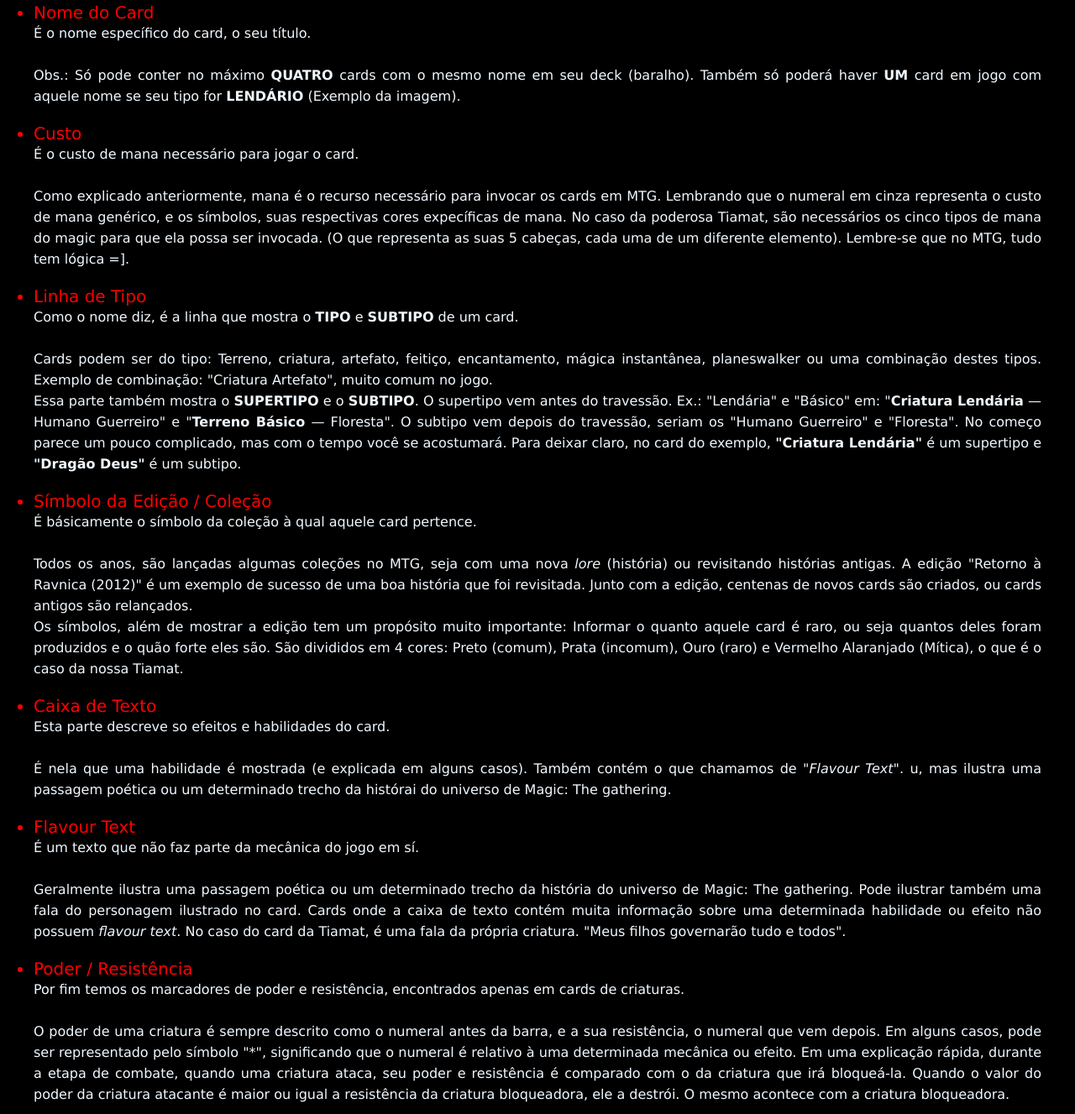
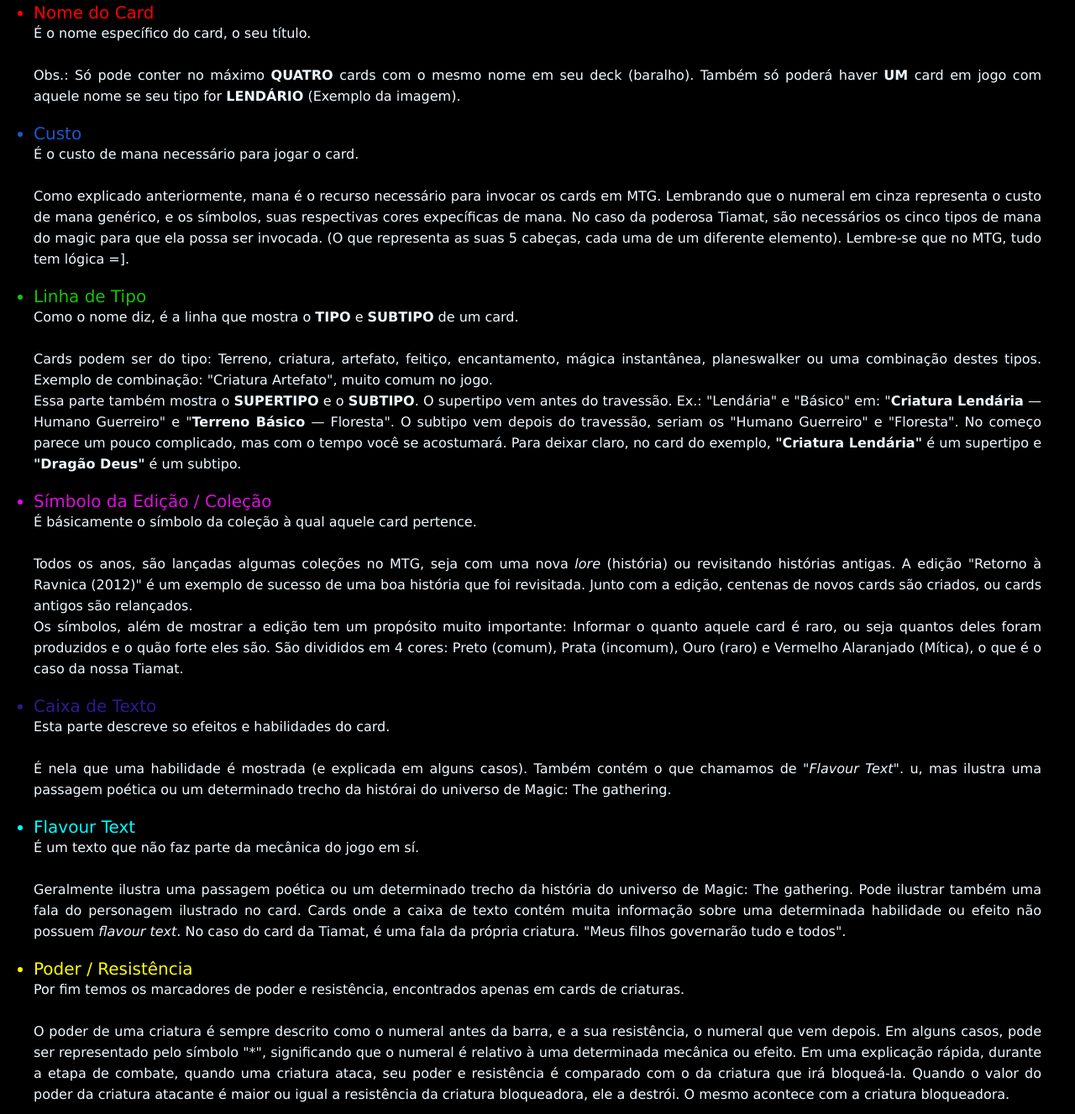
Before and after one commit to Willgomes-88/projeto-html-css-FATEC, a plain HTML site: page anatomy.html in a window 1280 px wide. Shown: the part 2033-3360 px from the top of the page at 84% size. Drawn offline with Linux system fonts and the light colour scheme.

Commit message:
Alterado cores do menú anatomia

```diff
--- a/anatomy.html
+++ b/anatomy.html
@@ -50,32 +50,32 @@
 
 
         <ul>
-            <li class="titulo-lista-anatomia">Nome do Card</li>
+            <li class="titulo-lista-anatomia nome">Nome do Card</li>
             <p class="descricao-lista">É o nome específico do card, o seu  título.  <br><br>
             Obs.: Só pode conter no máximo <strong>QUATRO</strong> cards com o mesmo nome em seu deck (baralho). Também só poderá haver <strong>UM</strong> card em jogo com aquele nome se seu tipo for <strong>LENDÁRIO</strong>  (Exemplo da imagem).  </p>
 
-            <li class="titulo-lista-anatomia">Custo</li>
+            <li class="titulo-lista-anatomia custo">Custo</li>
             <p class="descricao-lista">É o custo de mana necessário para jogar o card. <br><br>
             Como explicado anteriormente, mana é o recurso necessário para invocar os cards em MTG. Lembrando que o numeral em cinza representa o custo de mana genérico, e os símbolos, suas respectivas cores expecíficas de mana. No caso da poderosa Tiamat, são necessários os cinco tipos de mana do magic para que ela possa ser invocada. (O que representa as suas 5 cabeças, cada uma de um diferente elemento). Lembre-se que no MTG, tudo tem lógica =].  </p>
 
-            <li class="titulo-lista-anatomia">Linha de Tipo</li>
+            <li class="titulo-lista-anatomia linha-tipo">Linha de Tipo</li>
             <p class="descricao-lista">Como o nome diz, é a linha que mostra o <strong>TIPO</strong> e <strong>SUBTIPO</strong> de um card. <br><br>
                 Cards podem ser do tipo: Terreno, criatura, artefato, feitiço, encantamento, mágica instantânea, planeswalker ou uma combinação destes tipos. Exemplo de combinação: "Criatura Artefato", muito comum no jogo. <br> Essa parte também mostra o <strong>SUPERTIPO</strong> e o <strong>SUBTIPO</strong>. O supertipo vem antes do travessão. Ex.: "Lendária" e "Básico" em: "<strong>Criatura Lendária</strong> — Humano Guerreiro" e "<strong>Terreno Básico</strong> — Floresta". O subtipo vem depois do travessão, seriam os "Humano Guerreiro" e "Floresta". No começo parece um pouco complicado, mas com o tempo você se acostumará. Para deixar claro, no card do exemplo, <strong>"Criatura Lendária"</strong> é um supertipo e <strong>"Dragão Deus"</strong> é um subtipo.  </p>
 
-                <li class="titulo-lista-anatomia">Símbolo da Edição / Coleção</li>
+                <li class="titulo-lista-anatomia edicao">Símbolo da Edição / Coleção</li>
             <p class="descricao-lista">É básicamente o símbolo da coleção à qual aquele card pertence. <br><br>
                 Todos os anos, são lançadas algumas coleções no MTG, seja com uma nova <i>lore</i> (história) ou revisitando histórias antigas. A edição "Retorno à Ravnica (2012)" é um exemplo de sucesso de uma boa história que foi revisitada. Junto com a edição, centenas de novos cards são criados, ou cards antigos são relançados. <br>
             Os símbolos, além de mostrar a edição tem um propósito muito importante: Informar o quanto aquele card é raro, ou seja quantos deles foram produzidos e o quão forte eles são. São divididos em 4 cores: Preto (comum), Prata (incomum), Ouro (raro) e Vermelho Alaranjado (Mítica), o que é o caso da nossa Tiamat. </p>
 
-            <li class="titulo-lista-anatomia">Caixa de Texto</li>
+            <li class="titulo-lista-anatomia caixa-texto">Caixa de Texto</li>
             <p class="descricao-lista">Esta parte descreve so efeitos e habilidades do card. <br><br> É nela que uma habilidade é mostrada (e explicada em alguns casos). Também contém o que chamamos de <i>"Flavour Text"</i>. u, mas ilustra uma passagem poética ou um determinado trecho da histórai do universo de Magic: The gathering.</p>
 
-            <li class="titulo-lista-anatomia">Flavour Text</li>
+            <li class="titulo-lista-anatomia flavour">Flavour Text</li>
             <p class="descricao-lista">É um texto que não faz parte da mecânica do jogo em sí. <br><br>
                 Geralmente ilustra uma passagem poética ou um determinado trecho da história do universo de Magic: The gathering. Pode ilustrar também uma fala do personagem ilustrado no card. Cards onde a caixa de texto contém muita informação sobre uma determinada habilidade ou efeito não possuem <i>flavour text</i>. No caso do card da Tiamat, é uma fala da própria criatura. "Meus filhos governarão tudo e todos".
             </p>
 
-            <li class="titulo-lista-anatomia">Poder / Resistência</li>
+            <li class="titulo-lista-anatomia poder-res">Poder / Resistência</li>
             <p class="descricao-lista">Por fim temos os marcadores de poder e resistência, encontrados apenas em cards de criaturas. <br><br>
             O poder de uma criatura é sempre descrito como o numeral antes da barra, e a sua resistência, o numeral que vem depois. Em alguns casos, pode ser representado pelo símbolo "*", significando que o numeral é relativo à uma determinada mecânica ou efeito. Em uma explicação rápida, durante a etapa de combate, quando uma criatura ataca, seu poder e resistência é comparado com o da criatura que irá bloqueá-la. Quando o valor do poder da criatura atacante é maior ou igual a resistência da criatura bloqueadora, ele a destrói. O mesmo acontece com a criatura bloqueadora.</p>
 
--- a/style.css
+++ b/style.css
@@ -574,6 +574,35 @@ h2.titulo-objetivo,
    color: red;
 }
 
+.nome{
+
+   color: red;
+}
+
+.custo{
+   color: rgba(33, 91, 216, 0.952);
+}
+
+.linha-tipo{
+   color: rgb(22, 196, 6);
+}
+
+.edicao{
+   color: rgb(221, 14, 221);
+}
+
+.caixa-texto{
+   color: rgba(65, 35, 197, 0.726);
+}
+
+.flavour{
+   color: aqua;
+}
+
+.poder-res{
+   color: yellow;
+}
+
 /* -------------------------Habilidades----------------------------------- */
 
 .glossario-menu,
@@ -583,6 +612,8 @@ h2.titulo-objetivo,
    width: 100%;
    margin: 0 auto;
 }
+
+
 
 .link-letras {
    display: flex;
```
Also changed, not shown: philosophy.html (+1 -1 lines).
